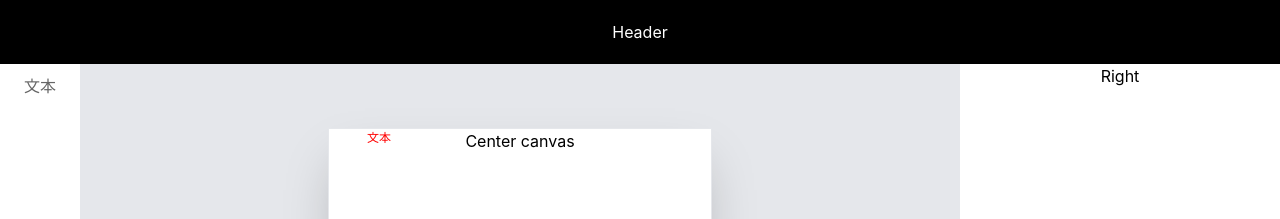
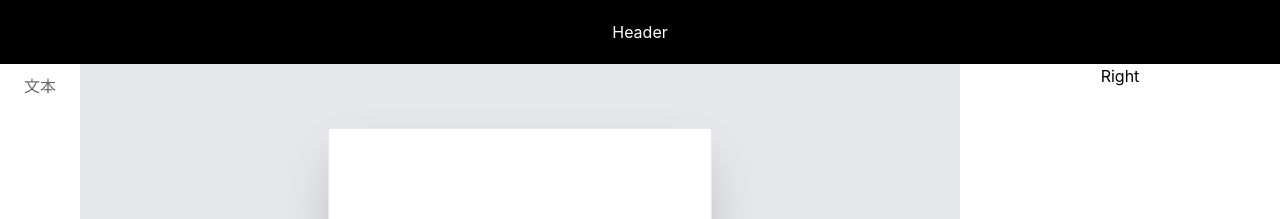
Before and after one commit to meihan0922/low-code, a React (Vite) app: page / in a window 1280 px wide. Shown: the top 219 px of the page. Built offline with nearby package versions, Linux system fonts and the light colour scheme.

Commit message:
feat: 新增可拖曳動態組件

```diff
--- a/src/Context.ts
+++ b/src/Context.ts
@@ -1,4 +1,4 @@
 import { createContext } from "react";
-import { CanvasPublic } from "./store/canvas";
+import { CanvasPublicType } from "./store/canvas";
 
-export const CanvasContext = createContext<CanvasPublic>(null);
+export const CanvasContext = createContext<CanvasPublicType>(null);
--- /dev/null
+++ b/src/components/Cmp/index.tsx
@@ -0,0 +1,65 @@
+import classNames from "classnames";
+import { Component, ReactNode } from "react";
+import type { CmpType } from "../../store/canvas";
+import { CanvasContext } from "../../Context";
+
+const editStyle = "box-content absolute";
+const unselectedStyle = "border border-transparent";
+const selectedStyle = "border border-[#02dcf7]";
+
+// TODO: 刪除，改變層級~
+// * 因為未來會太複雜，會需要很多 useCallback, useMemo，改用類組件
+export default class Cmp extends Component<{
+  cmp: CmpType;
+  index: number;
+  isSelected: boolean;
+}> {
+  static contextType = CanvasContext;
+  context!: React.ContextType<typeof CanvasContext>;
+
+  setSelected = () => {
+    this.context.setSelectedCmpIndex(this.props.index);
+  };
+
+  // ! 紀錄拖曳的起始位置
+  // * 在上層畫布當中紀錄 drop 位置，相減計算後就可以得到移動距離，就可以得知在畫布上的座標了
+  onDragStart = (e: React.DragEvent<HTMLDivElement>) => {
+    this.setSelected();
+    const startX = e.pageX;
+    const startY = e.pageY;
+    console.log(
+      "%csrc/components/Cmp/index.tsx:18 onDragStart",
+      "color: #26bfa5;",
+      startX,
+      startY
+    );
+    /**
+     * * DataTransfer物件用於拖曳並放置（拖放）進程資料。
+     * * https://developer.mozilla.org/zh-CN/docs/Web/API/DataTransfer
+     */
+    e.dataTransfer.setData("text", `${startX},${startY}`);
+  };
+
+  render(): ReactNode {
+    const { style, value } = this.props.cmp;
+    return (
+      <div onDragStart={this.onDragStart} draggable onClick={this.setSelected}>
+        {/* 組件本身 */}
+        <div style={style}>{value}</div>
+        {/* 組件功能和選中的樣式 */}
+        <div
+          className={classNames(
+            editStyle,
+            this.props.isSelected ? selectedStyle : unselectedStyle
+          )}
+          style={{
+            top: style.top - 2,
+            left: style.left - 2,
+            width: style.width,
+            height: style.height,
+          }}
+        ></div>
+      </div>
+    );
+  }
+}
--- a/src/components/DetailsList/index.tsx
+++ b/src/components/DetailsList/index.tsx
@@ -49,7 +49,7 @@ export default function DetailsList() {
             <li
               key={item.value}
               onClick={() => addCmp({ ...item })}
-              className="cursor-pointer flex-[0_0_calc(50%-var(--spacing)*1.25)] h-20 flex items-center justify-center overflow-hidden border border-gray-200 text-center text-xl hover:font-bold"
+              className="cursor-pointer flex-[0_0_calc(50%-var(--spacing)*1.25)] h-20 flex items-center justify-center overflow-hidden border border-gray-200 text-center text-xl hover:font-bold hover:text-orange-400 hover:border-orange-400"
             >
               {item.value}
             </li>
--- a/src/layout/Center/Cmp.tsx
+++ /dev/null
@@ -1,4 +0,0 @@
-export default function Cmp({ cmp }) {
-  const { style, value } = cmp;
-  return <div style={style}>{value}</div>;
-}
--- a/src/layout/Center/index.tsx
+++ b/src/layout/Center/index.tsx
@@ -1,17 +1,66 @@
-import { useContext } from "react";
-import { useCanvasCmps, useCanvasData } from "../../store/hooks";
-import Cmp from "./Cmp";
+import { useCallback, useContext } from "react";
+import {
+  useCanvasByContext,
+  useCanvasCmps,
+  useCanvasData,
+} from "../../store/hooks";
+import Cmp from "../../components/Cmp";
 
 export default function Center(props) {
-  const canvas = useCanvasData();
-  const { style, cmps } = canvas;
+  const canvas = useCanvasByContext();
+  const canvasData = canvas.getCanvas();
+  const { style, cmps } = canvasData;
+  const onDrop = useCallback((e: React.DragEvent<HTMLDivElement>) => {
+    /**
+     * * 在瀏覽器中，會需要去關閉 onDragOver 的默認事件，才會觸發 onDrop，這是因為在某些瀏覽器中，拖放文件可能會導致打開某文件！
+     */
+    const endX = e.pageX;
+    const endY = e.pageY;
+    /**
+     * * DataTransfer物件用於拖曳並放置（拖放）進程資料。
+     * * https://developer.mozilla.org/zh-CN/docs/Web/API/DataTransfer
+     * 從 Cmp 的 onDragStart 取得起始座標 startX, startY
+     */
+    const [startX, startY] = e.dataTransfer.getData("text").split(",");
+    const disX = endX - Number(startX);
+    const disY = endY - Number(startY);
+
+    const selectedCmp = canvas.getSelectedCmp();
+    const oldStyle = selectedCmp.style;
+    const left = disX + oldStyle.left;
+    const top = disY + oldStyle.top;
+    console.log(
+      "%cdis",
+      "color: white; background-color: #007acc;",
+      top,
+      left,
+      oldStyle.left,
+      oldStyle.top
+    );
+    canvas.updateSelectedCmp({ top, left });
+  }, []);
+
+  const allowDrop = useCallback(
+    (e: React.DragEvent<HTMLDivElement>) => e.preventDefault(),
+    []
+  );
+
+  const selectedIndex = canvas.getSelectedCmpIndex();
 
   return (
     <div className="flex justify-center flex-1 min-h-full pt-16 text-center bg-gray-200">
-      <div className="relative w-96 h-5/6 border-1 border-gray-200 bg-white shadow-2xl">
-        Center canvas
-        {cmps.map((cmp) => (
-          <Cmp key={cmp.key} cmp={cmp} />
+      <div
+        className="relative w-96 h-5/6 border-1 border-gray-200 bg-white shadow-2xl"
+        onDrop={onDrop}
+        onDragOver={allowDrop}
+      >
+        {cmps.map((cmp, index) => (
+          <Cmp
+            key={cmp.key}
+            cmp={cmp}
+            index={index}
+            isSelected={selectedIndex === index}
+          />
         ))}
       </div>
     </div>
--- a/src/store/canvas.ts
+++ b/src/store/canvas.ts
@@ -1,7 +1,7 @@
 import { useRef } from "react";
 import { getOnlyKey } from "../utils";
 
-const defaultCanvas = {
+const defaultCanvas: CmpsType = {
   // 畫布樣式
   style: {
     width: 320,
@@ -14,45 +14,67 @@ const defaultCanvas = {
     boxSizing: "content-box",
   },
   // 组件
-  //   cmps: [],
+  cmps: [],
 
-  // 仅用于测试
-  cmps: [
-    {
-      key: getOnlyKey(),
-      desc: "文本",
-      value: "文本",
-      style: {
-        position: "absolute",
-        top: 0,
-        left: 0,
-        width: 100,
-        height: 30,
-        fontSize: 12,
-        color: "red",
-      },
-    },
-  ],
+  // cmps: [
+  //   {
+  //     key: getOnlyKey(),
+  //     desc: "文本",
+  //     value: "文本",
+  //     style: {
+  //       position: "absolute",
+  //       top: 0,
+  //       left: 0,
+  //       width: 100,
+  //       height: 30,
+  //       fontSize: 12,
+  //       color: "red",
+  //     },
+  //   },
+  // ],
 };
 
-interface Cmps {
-  cmps: any[];
+export type CmpType = {
+  key: number;
+  value: string | number | null;
+  style?: Record<string, any>;
+};
+
+export type CmpsType = {
+  cmps: CmpType[];
   style: {};
-}
-interface CanvasDataType extends Cmps {}
-export type CanvasPublic = ReturnType<Canvas["getPublicCanvas"]>;
+};
+
+interface ICanvasDataType extends CmpsType {}
+export type CanvasPublicType = ReturnType<Canvas["getPublicCanvas"]>;
 
 export class Canvas {
-  canvas: CanvasDataType;
-  listeners: any;
+  canvas: ICanvasDataType;
+  listeners: (() => void)[];
+  selectedCmpIndex: number;
 
   constructor(_canvas = defaultCanvas) {
     this.canvas = _canvas; // 畫布數據
+    this.selectedCmpIndex = null;
     this.listeners = [];
   }
 
   getCanvas = () => {
     return { ...this.canvas };
+  };
+
+  getSelectedCmpIndex = () => {
+    return this.selectedCmpIndex;
+  };
+
+  getSelectedCmp = () => {
+    return this.getCanvasCmps()[this.selectedCmpIndex];
+  };
+
+  setSelectedCmpIndex = (index) => {
+    if (this.selectedCmpIndex === index) return;
+    this.selectedCmpIndex = index;
+    this.updateApp();
   };
 
   setCanvas = (_canvas) => {
@@ -63,7 +85,8 @@ export class Canvas {
   addCmp = (_cmp) => {
     const cmp = { key: getOnlyKey(), ..._cmp };
     this.canvas.cmps.push(cmp);
-    console.log("this.canvas", this.canvas);
+    // 預設新增的組件為『選中的組件』
+    this.selectedCmpIndex = this.canvas.cmps.length - 1;
     this.updateApp();
   };
 
@@ -73,6 +96,16 @@ export class Canvas {
     this.listeners.forEach((update) => {
       update();
     });
+  };
+
+  updateSelectedCmp = (newStyle = {}, newValue?) => {
+    const comp = this.getSelectedCmp();
+    Object.assign(comp, {
+      style: { ...comp.style, ...newStyle },
+      // TODO: 更改 value
+      // value:
+    });
+    this.updateApp();
   };
 
   subscribe = (listener) => {
@@ -91,6 +124,10 @@ export class Canvas {
       getCanvasCmps: this.getCanvasCmps,
       addCmp: this.addCmp,
       subscribe: this.subscribe,
+      getSelectedCmpIndex: this.getSelectedCmpIndex,
+      setSelectedCmpIndex: this.setSelectedCmpIndex,
+      updateSelectedCmp: this.updateSelectedCmp,
+      getSelectedCmp: this.getSelectedCmp,
     };
     return obj;
   };
--- a/src/store/hooks.ts
+++ b/src/store/hooks.ts
@@ -1,10 +1,10 @@
 import { useContext, useRef } from "react";
 import { CanvasContext } from "../Context";
 import { Canvas } from "./canvas";
-import type { CanvasPublic } from "./canvas";
+import type { CanvasPublicType } from "./canvas";
 
-export function useCanvas(canvas?: CanvasPublic) {
-  const ref = useRef<CanvasPublic>(null);
+export function useCanvas(canvas?: CanvasPublicType) {
+  const ref = useRef<CanvasPublicType>(null);
 
   if (!ref.current) {
     if (canvas) {
```
